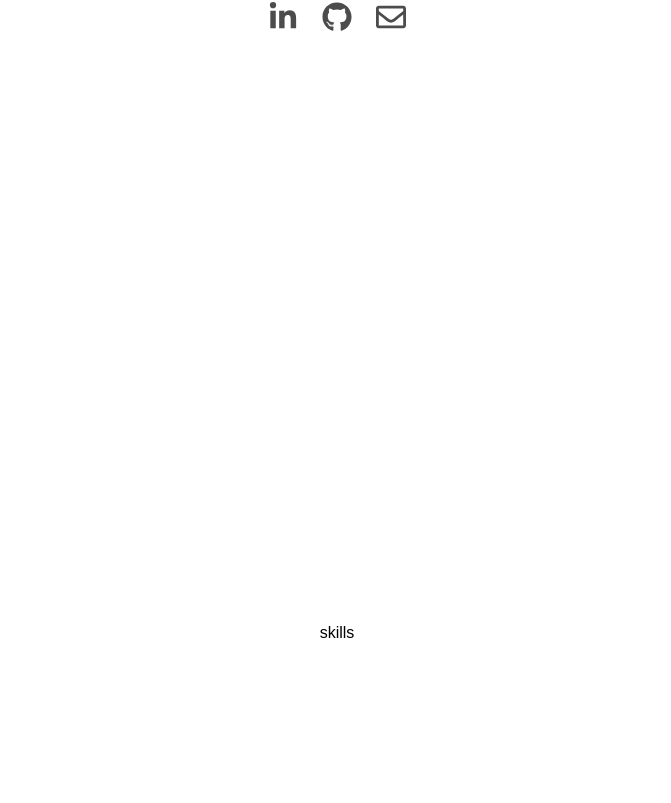
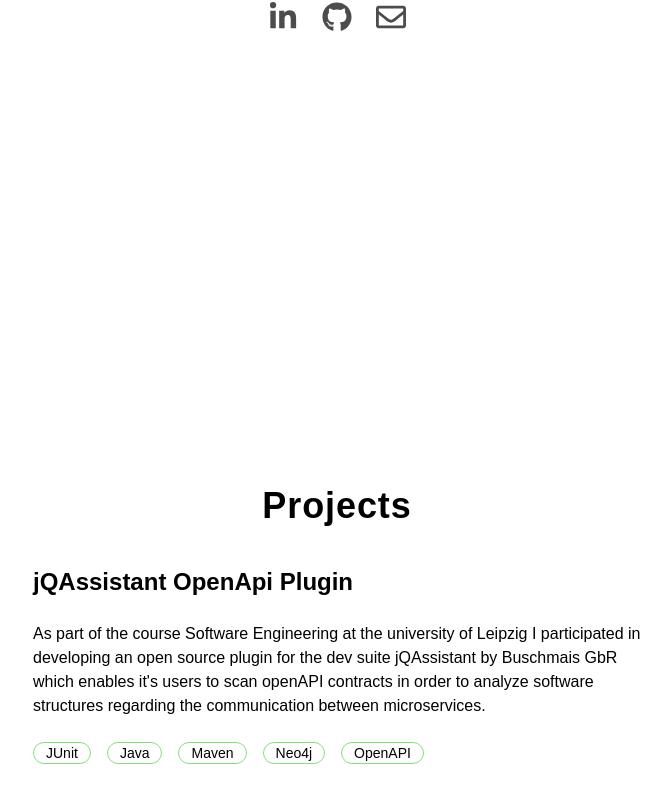
Before and after one commit to CodeOfRob/portfolio, a Next.js app: page / in a window 1280 px wide. Shown: the part 567-1370 px from the top of the page, without its empty margins (303-974 px from the left). Built offline with nearby package versions, Linux system fonts and the light colour scheme.

Commit message:
added project pane, temporarily removed skills pane

```diff
--- a/app/page.tsx
+++ b/app/page.tsx
@@ -1,13 +1,13 @@
 "use client";
 
 import About from "@/components/about/page";
-import Skills from "@/components/skills/page";
+import Projects from "@/components/projects/page";
 
 export default function Home() {
   return (
     <div className="absolute top-0 left-0 flex flex-col w-screen">
       <About />
-      <Skills />
+      <Projects />
     </div>
   );
 }
--- /dev/null
+++ b/components/projects/page.tsx
@@ -0,0 +1,40 @@
+import { projects } from "../../data/projects";
+import Link from "next/link";
+
+export default function Projects() {
+  return (
+    <div id="projects" className="h-screen flex">
+      <div className="w-3/4 m-auto flex flex-col gap-y-6 text-center">
+        <h1 className="text-4xl font-semibold tracking-wide">Projects</h1>
+        <div className="flex flex-col gap-4">
+          {Object.keys(projects).map((projectKey, idx) => {
+            const project = projects[projectKey];
+            return (
+              <Link
+                key={idx}
+                href={project.link}
+                target="_blank"
+                className="w-2/3 m-auto text-left py-4 px-4 flex flex-col gap-y-6 rounded-md transition duration-200 hover:bg-background-light/30 hover:drop-shadow-xl hover:shadow-[inset_0_1px_0_0_rgba(148,163,184,0.1)]"
+              >
+                <h1 className="text-2xl font-semibold">{project.title}</h1>
+                <div className="">{project.description}</div>
+                <div className="flex flex-row gap-4">
+                  {project.skills.sort().map((skill, idx) => {
+                    return (
+                      <div
+                        key={idx}
+                        className="text-sm px-3 border border-primary rounded-full"
+                      >
+                        {skill}
+                      </div>
+                    );
+                  })}
+                </div>
+              </Link>
+            );
+          })}
+        </div>
+      </div>
+    </div>
+  );
+}
--- a/data/nav-items.ts
+++ b/data/nav-items.ts
@@ -2,10 +2,6 @@
     {
         name: "About",
         href: "#about",
-    },
-    {
-        name: "Skills",
-        href: "#skills",
     },
     {
         name: "Projects",
@@ -13,6 +9,6 @@
     },
     {
         name: "Contact",
-        href: "#contact",
+        href: "mailto:hey@ofrob.me",
     },
 ];
--- /dev/null
+++ b/data/projects.ts
@@ -0,0 +1,19 @@
+export const projects: Projects = {
+    jqassistant: {
+        title: "jQAssistant OpenApi Plugin",
+        link: "https://github.com/jqassistant-plugin/jqassistant-openapi-plugin",
+        description: "As part of the course Software Engineering at the university of Leipzig I participated in developing an open source plugin for the dev suite jQAssistant by Buschmais GbR which enables it's users to scan openAPI contracts in order to analyze software structures regarding the communication between microservices.",
+        skills: ["JUnit", "Java", "Maven", "OpenAPI", "Neo4j"],
+    }
+}
+
+export interface Project {
+    title: string;
+    link: string;
+    description: string;
+    skills: string[];
+}
+
+export interface Projects {
+    [key: string]: Project;
+}
```
